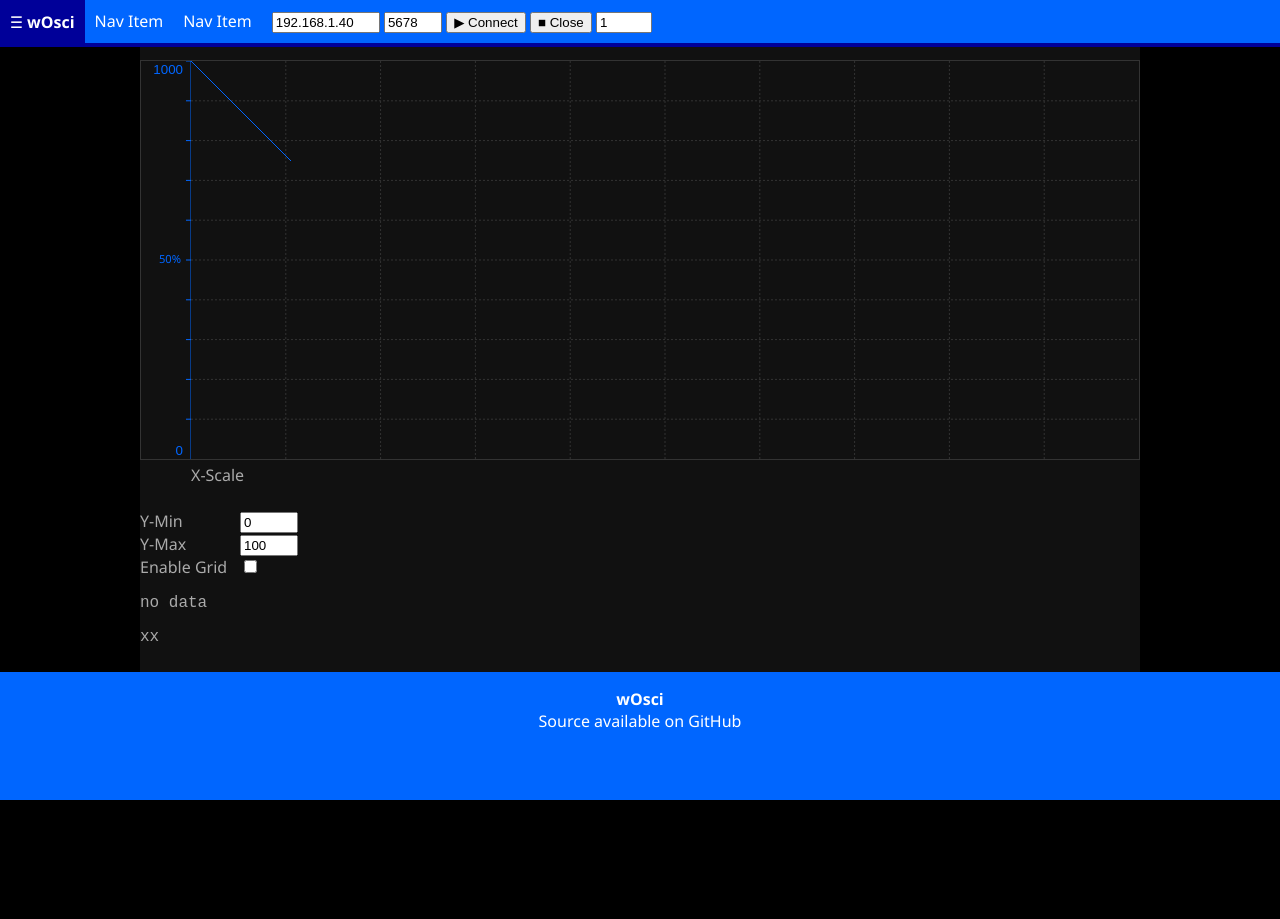
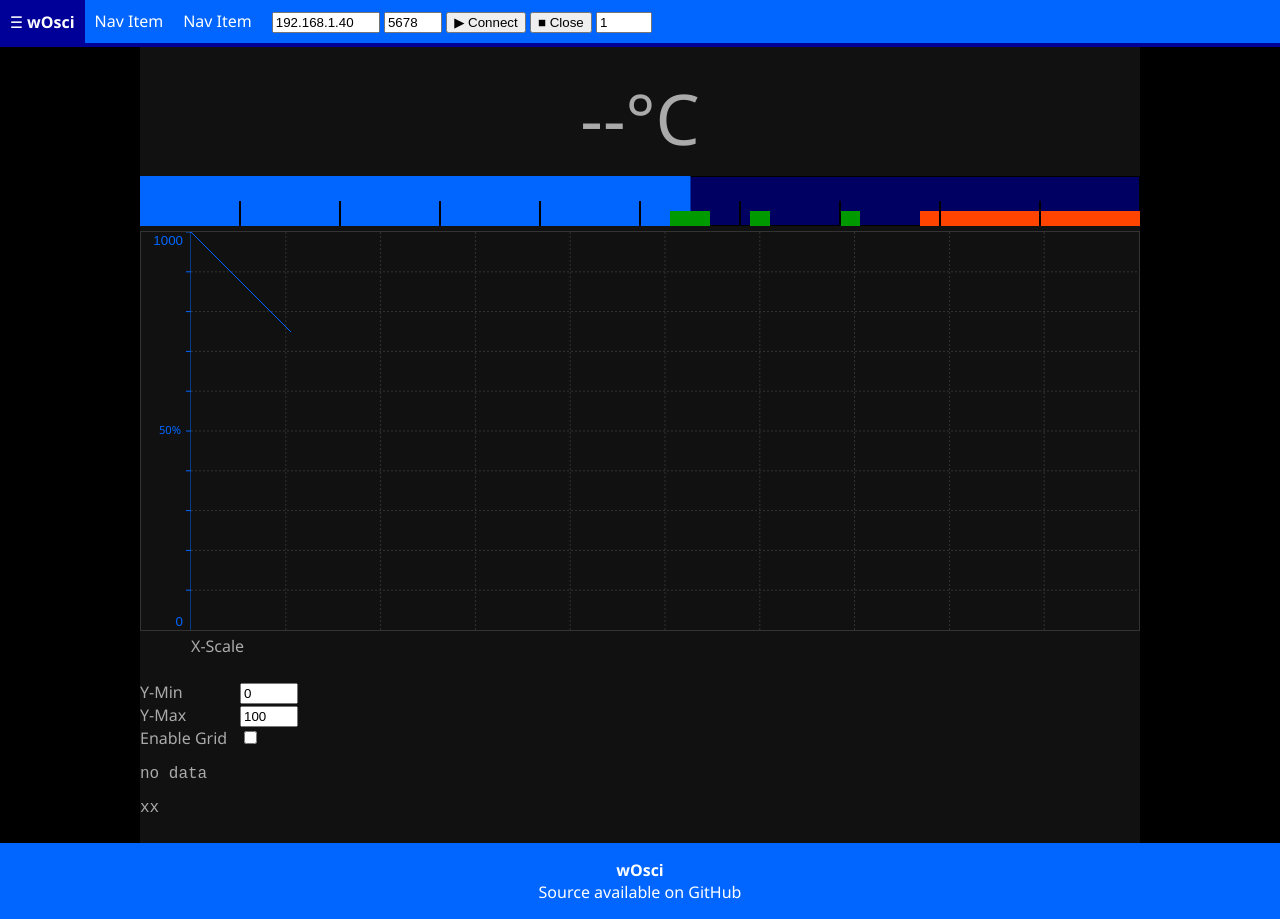
Before and after one commit to mrberti/wosci, a plain HTML site: page web/wosci.html in a window 1280 px wide. Before the commit the page ends 800 px from the top, so only its background shows below. Drawn offline with Linux system fonts and the light colour scheme.

Commit message:
quick and dirty: added gauge

```diff
--- a/web/wosci.css
+++ b/web/wosci.css
@@ -413,3 +413,10 @@ Channel definitions
 .ch10 text {
     stroke: none;
 }
+
+.gauge-text {
+    margin: 0px;
+    padding: 10px;
+    font-size: 70px;
+    text-align: center;
+}
--- a/web/wosci.html
+++ b/web/wosci.html
@@ -40,6 +40,28 @@
         <!-- <li class="warning">Warning</li> -->
         <!-- <li class="error">Error</li> -->
       </ul>
+
+      <div class="gauge-container">
+        <p id="gauge-text" class="gauge-text">--&#x00B0;C</p>
+        <svg class="gauge-svg" style="width: 100%; height: 50px;">
+          <rect width="100%" height="100%" style="stroke-width:2; stroke: rgb(0,0,0); fill: rgb(0,0,99);"></rect>
+          <rect id="gauge-bar" class="ch1" width="55%" height="100%"></rect>
+          <rect x="53%" y="70%" width="4%" height="30%" style="fill: #090;;"></rect>
+          <rect x="61%" y="70%" width="2%" height="30%" style="fill: #090;"></rect>
+          <rect x="70%" y="70%" width="2%" height="30%" style="fill: #090;"></rect>
+          <rect x="78%" y="70%" width="22%" height="30%" style="fill: #f40;"></rect>
+          <!-- dashes -->
+          <line x1="10%" y1="50%" x2="10%" y2="100%" style="stroke-width:2; stroke: rgb(0,0,0);"></line>
+          <line x1="20%" y1="50%" x2="20%" y2="100%" style="stroke-width:2; stroke: rgb(0,0,0);"></line>
+          <line x1="30%" y1="50%" x2="30%" y2="100%" style="stroke-width:2; stroke: rgb(0,0,0);"></line>
+          <line x1="40%" y1="50%" x2="40%" y2="100%" style="stroke-width:2; stroke: rgb(0,0,0);"></line>
+          <line x1="50%" y1="50%" x2="50%" y2="100%" style="stroke-width:2; stroke: rgb(0,0,0);"></line>
+          <line x1="60%" y1="50%" x2="60%" y2="100%" style="stroke-width:2; stroke: rgb(0,0,0);"></line>
+          <line x1="70%" y1="50%" x2="70%" y2="100%" style="stroke-width:2; stroke: rgb(0,0,0);"></line>
+          <line x1="80%" y1="50%" x2="80%" y2="100%" style="stroke-width:2; stroke: rgb(0,0,0);"></line>
+          <line x1="90%" y1="50%" x2="90%" y2="100%" style="stroke-width:2; stroke: rgb(0,0,0);"></line>
+        </svg>
+      </div>
 
       <div class="plotter-container">
         <ul id="plotter-col-container" class="plotter-col-container">
--- a/web/wosci.js
+++ b/web/wosci.js
@@ -353,6 +353,13 @@ WosciSVGPlotter.prototype.drawDataVectorsSVG = function() {
         /* TODO: why are the paths not updating? */
         Wosci.ui.elSVGPaths[vectorIndex].setAttributeNS(null, "d", path)
     }
+    let gaugeData = vectors[0].values[vectors[0].values.length - 1];
+    console.log(gaugeData);
+    let gaugeBar = document.getElementById("gauge-bar");
+    let gaugeWidth = String(gaugeData) + "%"
+    gaugeBar.setAttribute("width", gaugeWidth);
+    let gaugeText = String(Math.round(gaugeData*10)/10) + "&#x00B0;C";
+    document.getElementById("gauge-text").innerHTML = gaugeText;
 }
 
 WosciSVGPlotter.prototype.drawGrid = function() {
```
